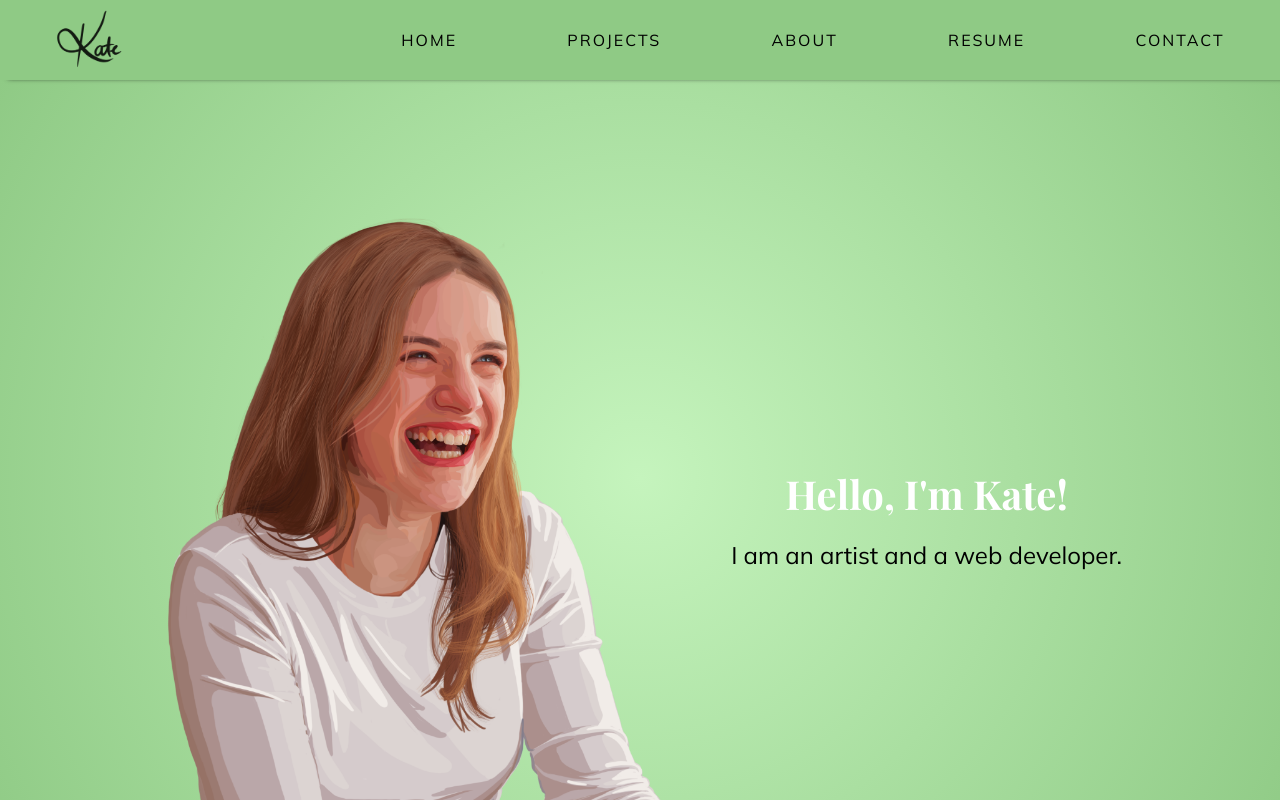
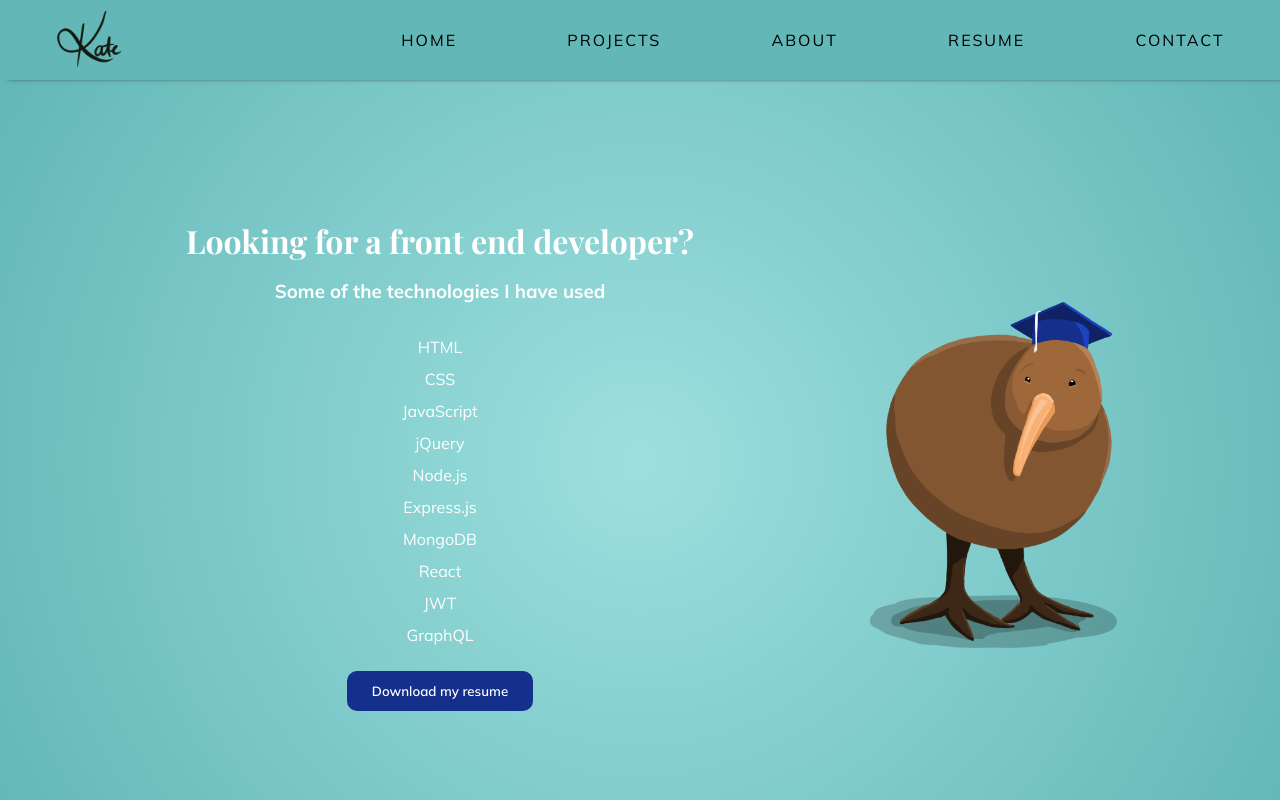
Before and after one commit to katemccoll/React-Portfolio, a React (Create React App) app: page /resume in a window 1280 px wide. Shown: the top 800 px of the page. Built offline with nearby package versions, Linux system fonts and the light colour scheme; a web font is replaced by a local one.

Commit message:
fix: messed up routing

```diff
--- a/src/App.js
+++ b/src/App.js
@@ -19,11 +19,12 @@ function App() {
         <Router>
             <Navbar />
             <Switch>
-                <Route path='/' component={Home} />
                 <Route path='/about' component={About} />
                 <Route path='/projects' component={Projects} />
                 <Route path='/contact' component={Contact} />
                 <Route path='/resume' component={Resume} />
+                <Route path='/' component={Home} />
+
             </Switch>
             <Footer />
         </Router>
```
